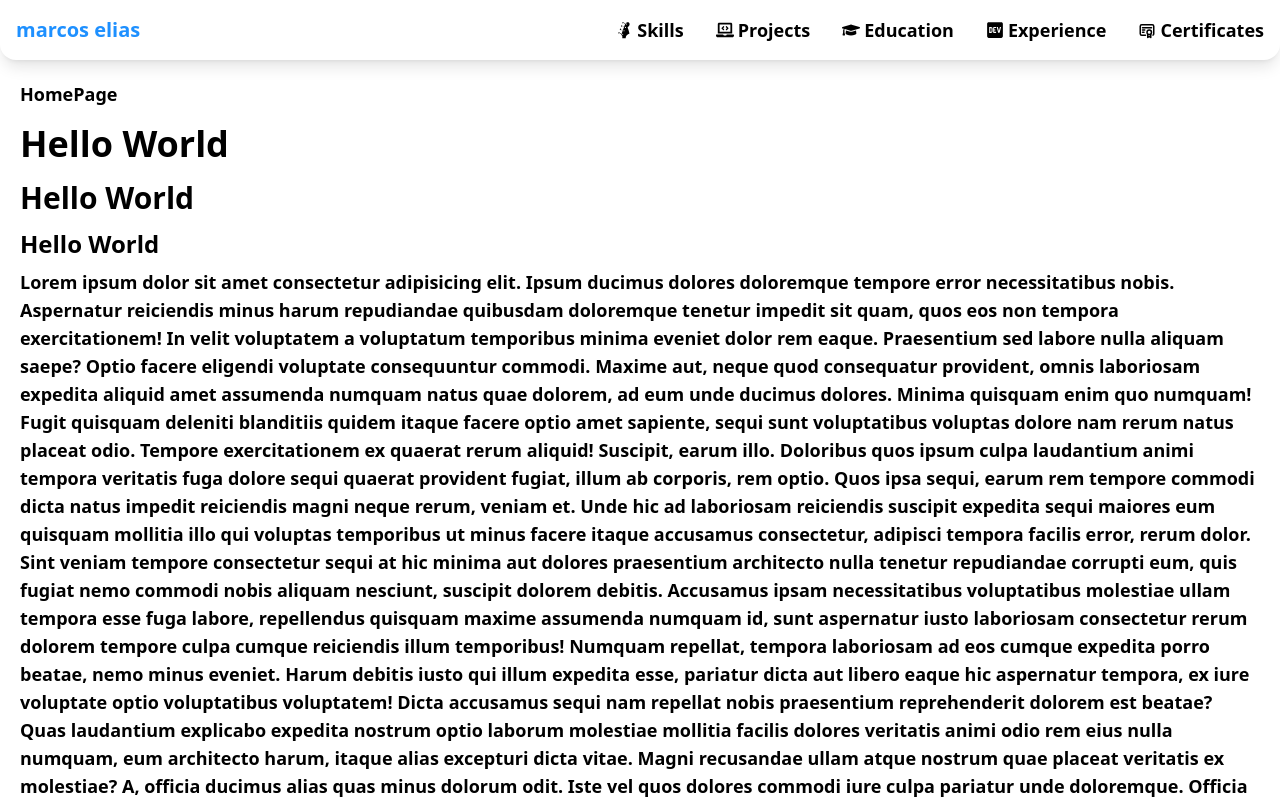
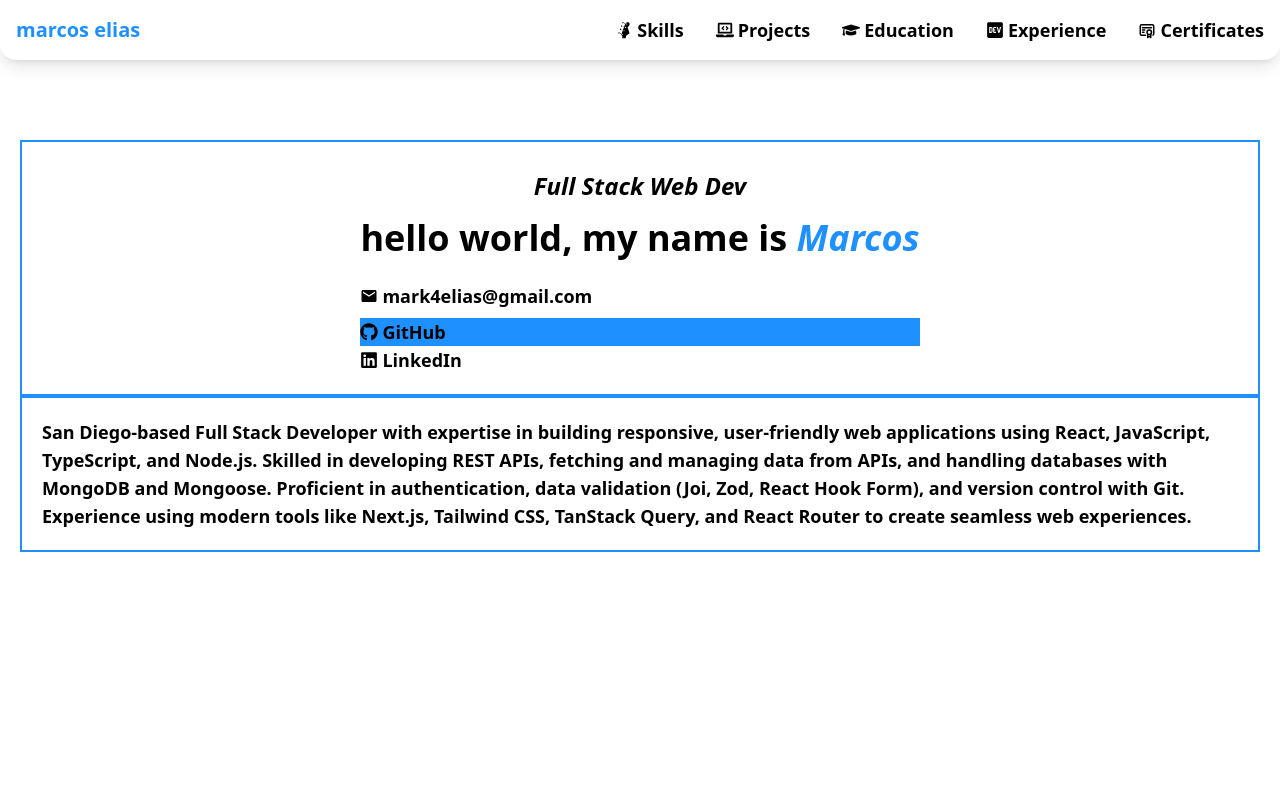
Before and after one commit to mark-elias/MyPortfolio_Next.js, a Next.js app: page / in a window 1280 px wide. Shown: the top 800 px of the page. Built offline with nearby package versions, Linux system fonts and the light colour scheme.

Commit message:
basic Summary and Contact sections

```diff
--- /dev/null
+++ b/app/components/Contact.tsx
@@ -0,0 +1,37 @@
+import { FaLinkedin } from "react-icons/fa";
+import { MdEmail } from "react-icons/md";
+import { FaGithub } from "react-icons/fa";
+import React from "react";
+
+function Contact() {
+  return (
+    <section className="flex justify-center">
+      <div>
+        <div className="text-center">
+          <h3 className="italic">Full Stack Web Dev</h3>
+          <h1>
+            hello world, my name is{" "}
+            <span className="italic text-customPrimary">Marcos</span>
+          </h1>
+        </div>
+        <div className="">
+          <div className="flex items-center gap-1">
+            <MdEmail></MdEmail>
+            <p>mark4elias@gmail.com</p>
+          </div>
+          <a
+            href="https://github.com"
+            className="flex items-center gap-1 bg-customPrimary"
+          >
+            <FaGithub></FaGithub>GitHub
+          </a>
+          <a href="https://github.com" className="flex items-center gap-1">
+            <FaLinkedin></FaLinkedin>LinkedIn
+          </a>
+        </div>
+      </div>
+    </section>
+  );
+}
+
+export default Contact;
--- /dev/null
+++ b/app/components/GitHubLink.tsx
@@ -0,0 +1,7 @@
+import React from "react";
+
+function GitHubLink() {
+  return <button>GitHub</button>;
+}
+
+export default GitHubLink;
--- /dev/null
+++ b/app/components/Summary.tsx
@@ -0,0 +1,18 @@
+import React from "react";
+
+function Summary() {
+  return (
+    <section>
+      San Diego-based Full Stack Developer with expertise in building
+      responsive, user-friendly web applications using React, JavaScript,
+      TypeScript, and Node.js. Skilled in developing REST APIs, fetching and
+      managing data from APIs, and handling databases with MongoDB and Mongoose.
+      Proficient in authentication, data validation (Joi, Zod, React Hook Form),
+      and version control with Git. Experience using modern tools like Next.js,
+      Tailwind CSS, TanStack Query, and React Router to create seamless web
+      experiences.
+    </section>
+  );
+}
+
+export default Summary;
--- a/app/globals.css
+++ b/app/globals.css
@@ -7,7 +7,7 @@
         @apply text-lg font-semibold
     }
     main{
-        @apply py-5 px-1 md:px-5
+        @apply py-20 px-1 md:px-5
     }
     h1{
         @apply text-4xl my-4
@@ -21,8 +21,13 @@
     p{
         @apply my-2
     }
+    /* Nav Links */
     nav a{
         @apply hover:text-customPrimary
+    }
+    /* Sections */
+    section{
+        @apply p-5 border-2 border-customPrimary
     }
 }
 
--- a/app/page.tsx
+++ b/app/page.tsx
@@ -1,57 +1,12 @@
 import React from "react";
+import Contact from "./components/Contact";
+import Summary from "./components/Summary";
 
 function HomePage() {
   return (
     <div>
-      HomePage
-      <h1>Hello World</h1>
-      <h2>Hello World</h2>
-      <h3>Hello World</h3>
-      <p>
-        Lorem ipsum dolor sit amet consectetur adipisicing elit. Ipsum ducimus
-        dolores doloremque tempore error necessitatibus nobis. Aspernatur
-        reiciendis minus harum repudiandae quibusdam doloremque tenetur impedit
-        sit quam, quos eos non tempora exercitationem! In velit voluptatem a
-        voluptatum temporibus minima eveniet dolor rem eaque. Praesentium sed
-        labore nulla aliquam saepe? Optio facere eligendi voluptate consequuntur
-        commodi. Maxime aut, neque quod consequatur provident, omnis laboriosam
-        expedita aliquid amet assumenda numquam natus quae dolorem, ad eum unde
-        ducimus dolores. Minima quisquam enim quo numquam! Fugit quisquam
-        deleniti blanditiis quidem itaque facere optio amet sapiente, sequi sunt
-        voluptatibus voluptas dolore nam rerum natus placeat odio. Tempore
-        exercitationem ex quaerat rerum aliquid! Suscipit, earum illo. Doloribus
-        quos ipsum culpa laudantium animi tempora veritatis fuga dolore sequi
-        quaerat provident fugiat, illum ab corporis, rem optio. Quos ipsa sequi,
-        earum rem tempore commodi dicta natus impedit reiciendis magni neque
-        rerum, veniam et. Unde hic ad laboriosam reiciendis suscipit expedita
-        sequi maiores eum quisquam mollitia illo qui voluptas temporibus ut
-        minus facere itaque accusamus consectetur, adipisci tempora facilis
-        error, rerum dolor. Sint veniam tempore consectetur sequi at hic minima
-        aut dolores praesentium architecto nulla tenetur repudiandae corrupti
-        eum, quis fugiat nemo commodi nobis aliquam nesciunt, suscipit dolorem
-        debitis. Accusamus ipsam necessitatibus voluptatibus molestiae ullam
-        tempora esse fuga labore, repellendus quisquam maxime assumenda numquam
-        id, sunt aspernatur iusto laboriosam consectetur rerum dolorem tempore
-        culpa cumque reiciendis illum temporibus! Numquam repellat, tempora
-        laboriosam ad eos cumque expedita porro beatae, nemo minus eveniet.
-        Harum debitis iusto qui illum expedita esse, pariatur dicta aut libero
-        eaque hic aspernatur tempora, ex iure voluptate optio voluptatibus
-        voluptatem! Dicta accusamus sequi nam repellat nobis praesentium
-        reprehenderit dolorem est beatae? Quas laudantium explicabo expedita
-        nostrum optio laborum molestiae mollitia facilis dolores veritatis animi
-        odio rem eius nulla numquam, eum architecto harum, itaque alias
-        excepturi dicta vitae. Magni recusandae ullam atque nostrum quae placeat
-        veritatis ex molestiae? A, officia ducimus alias quas minus dolorum
-        odit. Iste vel quos dolores commodi iure culpa pariatur unde doloremque.
-        Officia ex quae eveniet. Fuga, deleniti modi cupiditate similique quos
-        eaque dicta, possimus ad amet nisi unde nostrum mollitia exercitationem
-        expedita, ipsam consequatur laudantium animi? Nihil alias eius deleniti
-        dicta quos commodi qui similique quod voluptates odio officia corporis
-        nisi laudantium mollitia aliquid ipsam quas exercitationem harum,
-        architecto amet, repellendus optio odit voluptatem tempore!
-        Reprehenderit inventore numquam unde eum, commodi perferendis. Dolores
-        officia natus veniam aut nostrum error eveniet distinctio quam est!
-      </p>
+      <Contact></Contact>
+      <Summary></Summary>
     </div>
   );
 }
```
